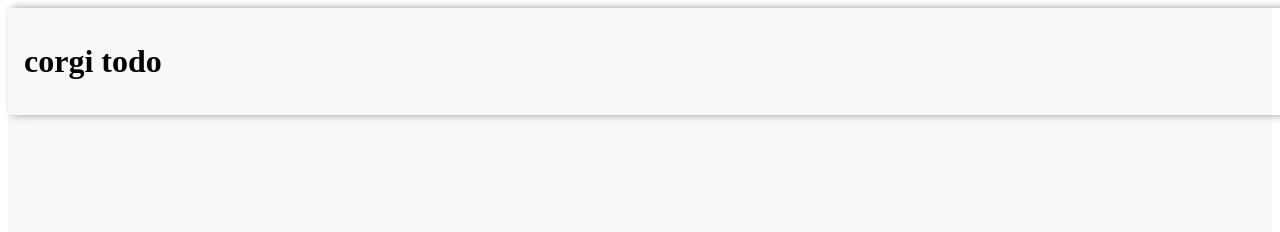
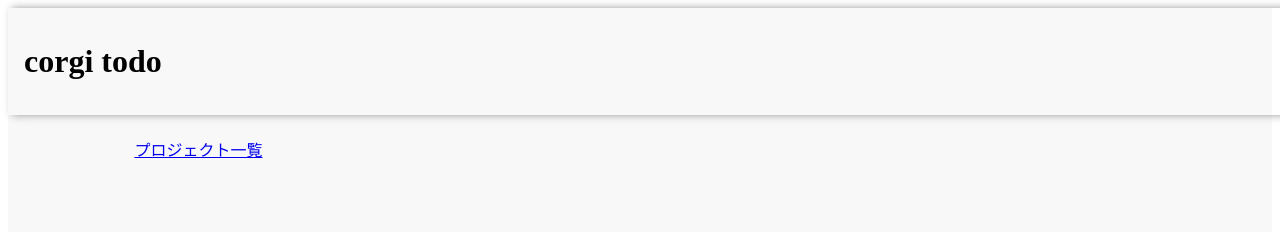
Before and after one commit to yotarotsukada/my-roadmap, a Nuxt app: page / in a window 1280 px wide. Shown: the top 232 px of the page. Built offline with nearby package versions, Linux system fonts and the light colour scheme.

Commit message:
トップページを追加

```diff
--- /dev/null
+++ b/src/pages/index.vue
@@ -0,0 +1,7 @@
+<script setup lang="ts"></script>
+
+<template>
+  <RouterLink to="/projects">プロジェクト一覧</RouterLink>
+</template>
+
+<style scoped lang="scss"></style>
```
